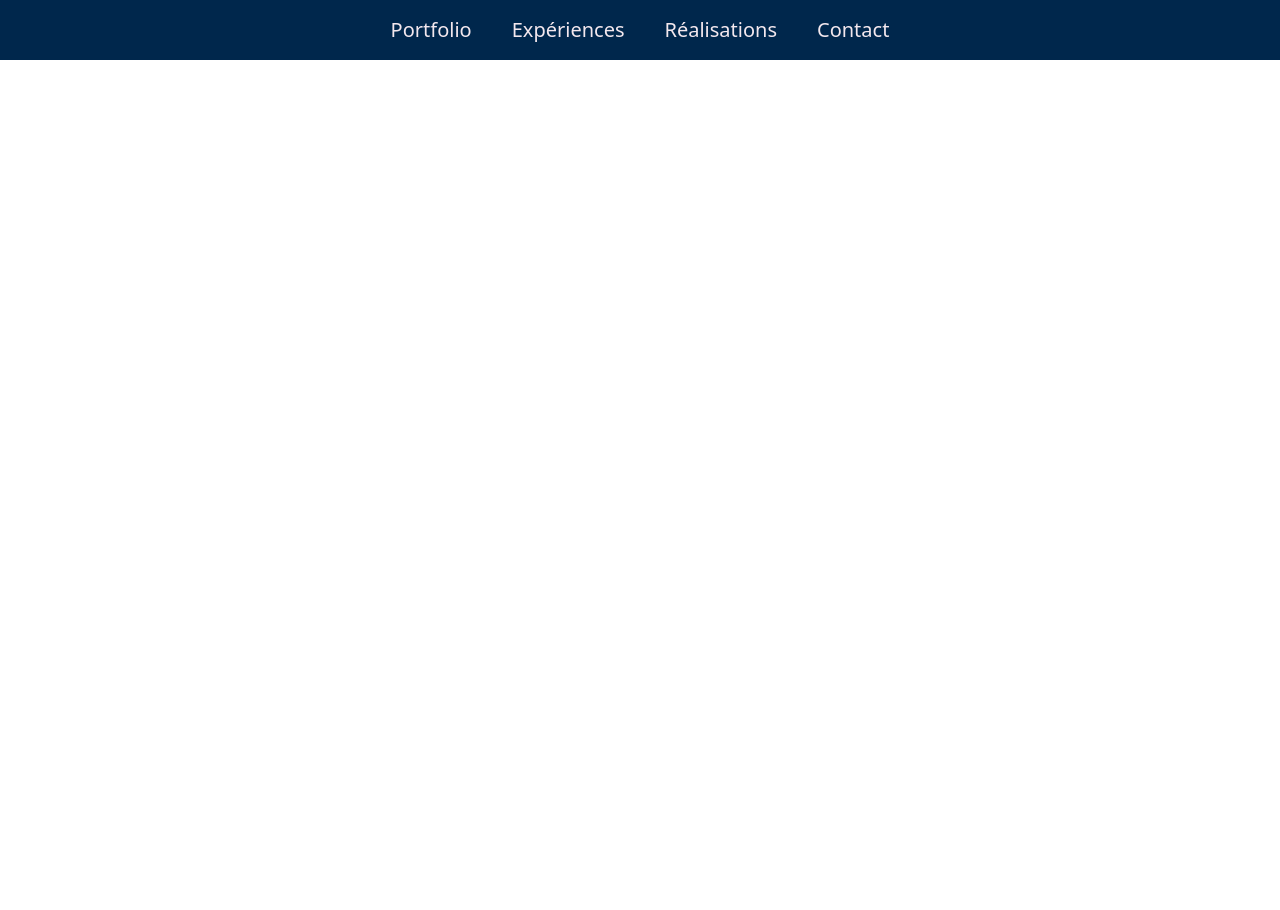
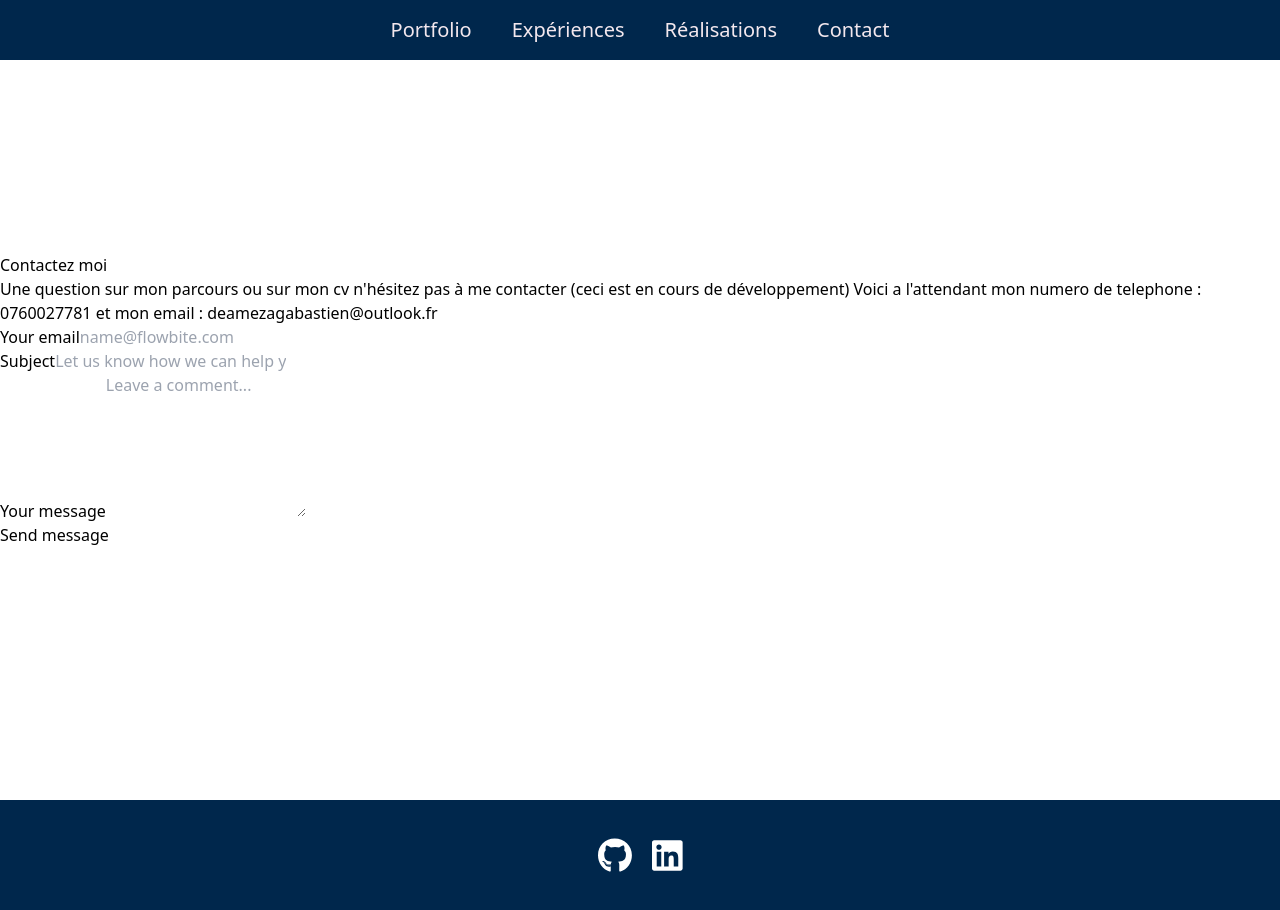
Before and after one commit to Bastien-DA/Portfolio, a React (Vite) app: page /contact in a window 1280 px wide. Shown: the top 910 px of the page. Before the commit the page ends 800 px from the top, so only its background shows below. Built offline with nearby package versions, Linux system fonts and the light colour scheme.

Commit message:
contact non fini

```diff
--- a/package.json
+++ b/package.json
@@ -10,6 +10,7 @@
     "preview": "vite preview"
   },
   "dependencies": {
+    "@emailjs/browser": "^4.4.1",
     "@fortawesome/fontawesome-svg-core": "^6.6.0",
     "@fortawesome/free-brands-svg-icons": "^6.6.0",
     "@fortawesome/free-solid-svg-icons": "^6.6.0",
--- a/src/pages/Contact.css
+++ b/src/pages/Contact.css
@@ -0,0 +1,23 @@
+html, body {
+    height: 100%;
+    margin: 0;
+    padding: 0;
+}
+
+.contact {
+    display: flex;
+    flex-direction: column;
+    justify-content: center;
+    align-items: center;
+    min-height: 100vh;
+    overflow-y: auto;
+}
+
+.contact-container {
+    display: flex;
+    flex-direction: column;
+    justify-content: center;
+    align-items: center;
+    height: 100dvh;
+    gap: 10dvh;
+}
--- a/src/pages/Contact.tsx
+++ b/src/pages/Contact.tsx
@@ -1,8 +1,82 @@
+import './Contact.css'
 import {NavBar} from "../components/NavBar.tsx";
+import {Footer} from "../components/Footer.tsx";
+import React, { useRef } from 'react';
+import emailjs from '@emailjs/browser';
 
 function Contact() {
+
+    const form = useRef();
+    const public_key = "bEQv2Lg3Zq-84eb2o";
+    const serviceId = "service_7c8i70m";
+    const templateId = "Contact_Template";
+
+    const sendEmail = (e) => {
+        e.preventDefault();
+
+        emailjs
+            .sendForm(serviceId, templateId, form.current, {
+                publicKey: 'YOUR_PUBLIC_KEY',
+            })
+            .then(
+                () => {
+                    console.log('SUCCESS!');
+                },
+                (error) => {
+                    console.log('FAILED...', error.text);
+                },
+            );
+    }
+
     return (
-        <NavBar />
+        <main className={"contact"}>
+            <header>
+                <NavBar />
+            </header>
+            <div className={"contact-container"}>
+                <section className="bg-white dark:bg-gray-900">
+                    <div className="py-8 lg:py-16 px-4 mx-auto max-w-screen-md">
+                        <h2 className="mb-4 text-4xl tracking-tight font-extrabold text-center text-gray-900 dark:text-white">Contactez moi</h2>
+                        <p className="mb-8 lg:mb-16 font-light text-center text-gray-500 dark:text-gray-400 sm:text-xl">
+                            Une question sur mon parcours ou sur mon cv n'hésitez pas à me contacter (ceci est en cours de développement)
+                            Voici a l'attendant mon numero de telephone : 0760027781 et mon email : deamezagabastien@outlook.fr
+                        </p>
+                        <form ref={form} onSubmit={sendEmail} className="space-y-8">
+                            <div>
+                                <label htmlFor="email"
+                                       className="block mb-2 text-sm font-medium text-gray-900 dark:text-gray-300">Your
+                                    email</label>
+                                <input type="email" id="email"
+                                       className="shadow-sm bg-gray-50 border border-gray-300 text-gray-900 text-sm rounded-lg focus:ring-primary-500 focus:border-primary-500 block w-full p-2.5 dark:bg-gray-700 dark:border-gray-600 dark:placeholder-gray-400 dark:text-white dark:focus:ring-primary-500 dark:focus:border-primary-500 dark:shadow-sm-light"
+                                       placeholder="name@flowbite.com" required/>
+                            </div>
+                            <div>
+                                <label htmlFor="subject"
+                                       className="block mb-2 text-sm font-medium text-gray-900 dark:text-gray-300">Subject</label>
+                                <input type="text" id="subject"
+                                       className="block p-3 w-full text-sm text-gray-900 bg-gray-50 rounded-lg border border-gray-300 shadow-sm focus:ring-primary-500 focus:border-primary-500 dark:bg-gray-700 dark:border-gray-600 dark:placeholder-gray-400 dark:text-white dark:focus:ring-primary-500 dark:focus:border-primary-500 dark:shadow-sm-light"
+                                       placeholder="Let us know how we can help you" required/>
+                            </div>
+                            <div className="sm:col-span-2">
+                                <label htmlFor="message"
+                                       className="block mb-2 text-sm font-medium text-gray-900 dark:text-gray-400">Your
+                                    message</label>
+                                <textarea id="message" rows={6}
+                                          className="block p-2.5 w-full text-sm text-gray-900 bg-gray-50 rounded-lg shadow-sm border border-gray-300 focus:ring-primary-500 focus:border-primary-500 dark:bg-gray-700 dark:border-gray-600 dark:placeholder-gray-400 dark:text-white dark:focus:ring-primary-500 dark:focus:border-primary-500"
+                                          placeholder="Leave a comment..."></textarea>
+                            </div>
+                            <button type="submit" value={"Send"}
+                                    className="py-3 px-5 text-sm font-medium text-center text-white rounded-lg bg-primary-700 sm:w-fit hover:bg-primary-800 focus:ring-4 focus:outline-none focus:ring-primary-300 dark:bg-primary-600 dark:hover:bg-primary-700 dark:focus:ring-primary-800">Send
+                                message
+                            </button>
+                        </form>
+                    </div>
+                </section>
+            </div>
+            <footer>
+                <Footer/>
+            </footer>
+        </main>
     )
 }
 
```
Also changed, not shown: 1 other file (tests, documents, lock files or other folders).
